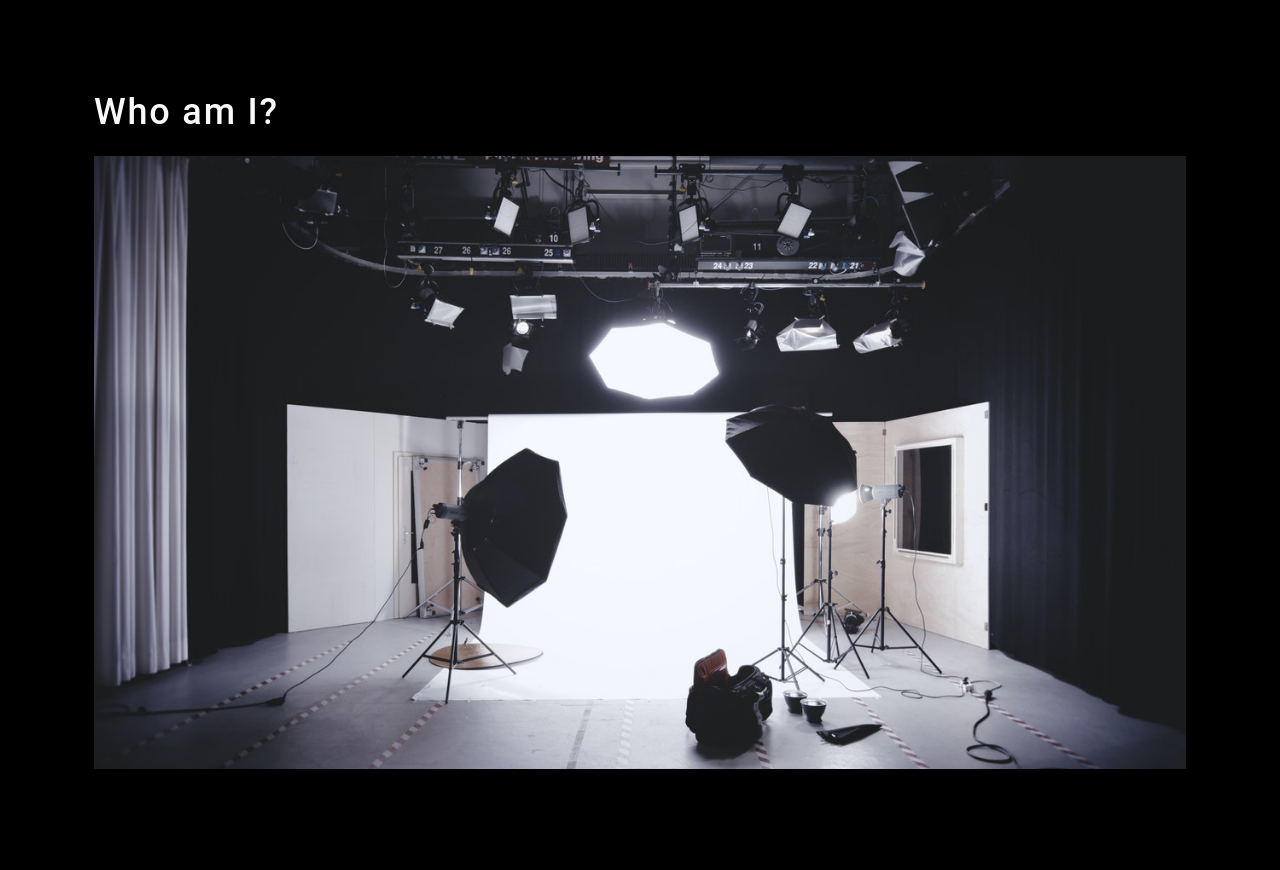
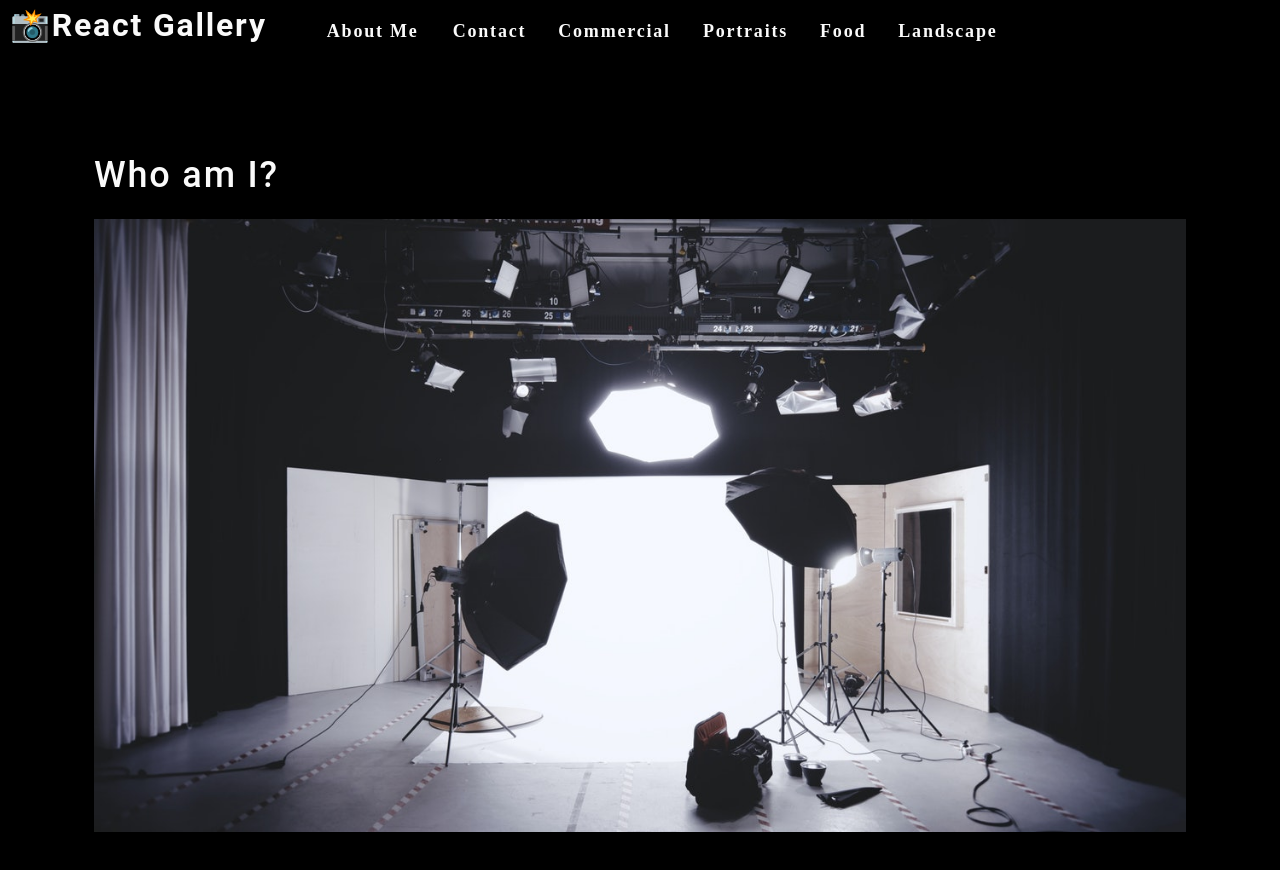
Before and after one commit to dopecello/react-gallery, a React (Create React App) app: page / in a window 1280 px wide. Shown: the top 870 px of the page. Built offline with nearby package versions, Linux system fonts and the light colour scheme.

Commit message:
completed about and nav sections

```diff
--- a/src/App.js
+++ b/src/App.js
@@ -1,10 +1,12 @@
 import React from "react";
 import "./App.css";
 import About from "./components/About";
+import Nav from "./components/Nav";
 
-function App() {
+const App = () => {
   return (
     <div>
+      <Nav></Nav>
       <main>
         <About></About>
       </main>
--- /dev/null
+++ b/src/components/Nav/index.js
@@ -0,0 +1,59 @@
+import React from "react";
+
+const Nav = () => {
+  const categories = [
+    {
+      name: "Commercial",
+      description:
+        "Photos of grocery stores, food trucks, and other commercial projects",
+    },
+    { name: "Portraits", description: "Portraits of people in my life" },
+    { name: "Food", description: "Delicious delecacies" },
+    {
+      name: "Landscape",
+      description: "Fields, farmhouses, waterfalls, and the beauty of nature",
+    },
+  ];
+
+  const categorySelected = (name) => {
+    console.log(`${name} clicked`);
+  };
+
+  return (
+    <header className="flex-row px-1">
+      <h2>
+        <a href="/">
+          <span role="img" aria-label="camera">
+            📸
+          </span>
+          React Gallery
+        </a>
+      </h2>
+      <nav>
+      <ul className="flex-row">
+          <li className="mx-2">
+            <a href="#about">
+              About Me
+            </a>
+          </li>
+          <li className="mx-2">
+            <span>
+              Contact
+            </span>
+          </li>
+          {categories.map((category) => (
+            <li className="mx-2" key={category.name}>
+              <span onClick={() => categorySelected(category.name)}>
+                {category.name}
+              </span>
+            </li>
+          ))}
+        </ul>
+      </nav>
+    </header>
+  );
+};
+
+export default Nav;
+
+//key attributes are important so that React can keep track of what you're trying to manipulate. Outermost element must have a key
```
